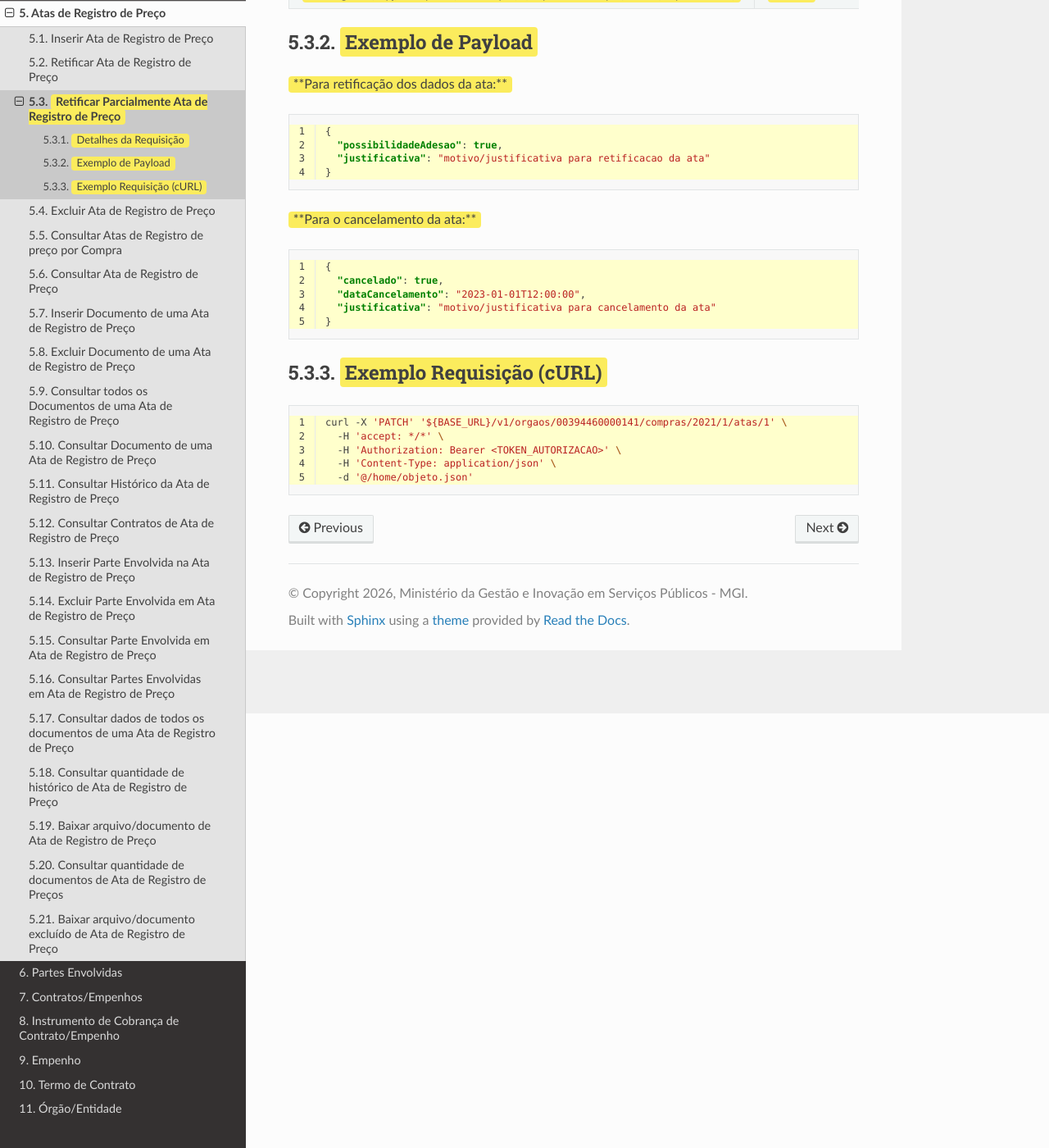
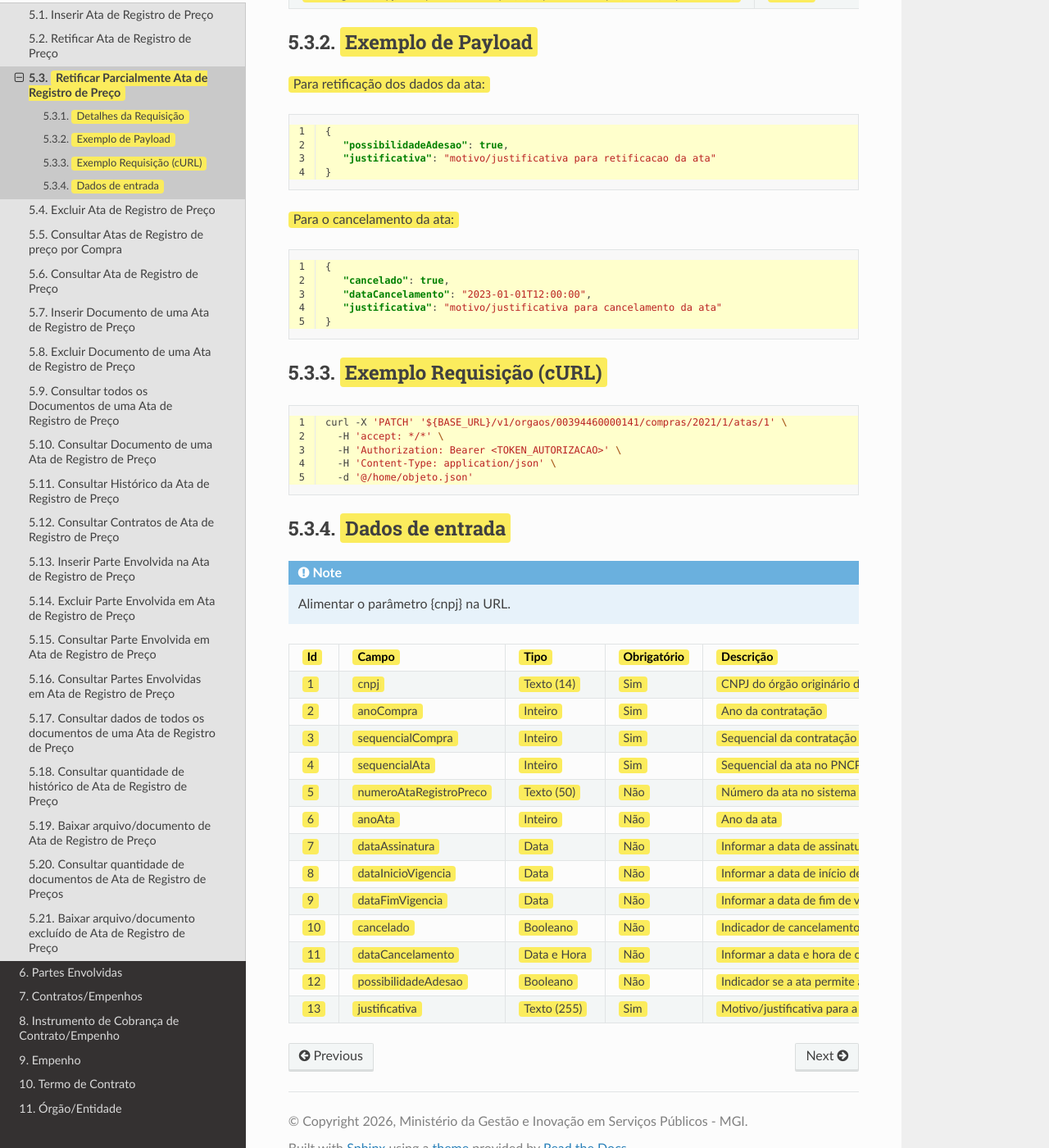
Before and after one commit to carlosmgi/Manual-de-Integracao-do-PNCP, a Sphinx documentation site: the page built from docs/source/ata_de_registro_de_preco/retificar_parcialmente_ata_de_registro_de_preco.rst, in a window 1280 px wide and 1400 px high, scrolled down 530 px. Shown: the whole window at 82% size. Built offline with Sphinx 7.4.7 and the Read the Docs theme 3.1.0, drawn with Linux system fonts in a browser that asks for light colours; pages that are not in the unit, such as notebooks, are missing from menus.

Commit message:
Fix formatting and enhance examples in documentation

```diff
--- a/docs/source/ata_de_registro_de_preco/retificar_parcialmente_ata_de_registro_de_preco.rst
+++ b/docs/source/ata_de_registro_de_preco/retificar_parcialmente_ata_de_registro_de_preco.rst
@@ -23,27 +23,27 @@
 :destaque-amarelo-claro:`Exemplo de Payload`
 ~~~~~~~~~~~~~~~~~~
 
-:destaque-amarelo-claro:`**Para retificação dos dados da ata:**`
+:destaque-amarelo-claro:`Para retificação dos dados da ata:`
 
 .. code-block:: json
    :linenos:
    :emphasize-lines: 1-4
 
    {
-     "possibilidadeAdesao": true,
-     "justificativa": "motivo/justificativa para retificacao da ata"
+      "possibilidadeAdesao": true,
+      "justificativa": "motivo/justificativa para retificacao da ata"
    }
 
-:destaque-amarelo-claro:`**Para o cancelamento da ata:**`
+:destaque-amarelo-claro:`Para o cancelamento da ata:`
 
 .. code-block:: json
    :linenos:
    :emphasize-lines: 1-5
 
    {
-     "cancelado": true,
-     "dataCancelamento": "2023-01-01T12:00:00",
-     "justificativa": "motivo/justificativa para cancelamento da ata"
+      "cancelado": true,
+      "dataCancelamento": "2023-01-01T12:00:00",
+      "justificativa": "motivo/justificativa para cancelamento da ata"
    }
 
 :destaque-amarelo-claro:`Exemplo Requisição (cURL)`
@@ -58,3 +58,98 @@
      -H 'Authorization: Bearer <TOKEN_AUTORIZACAO>' \
      -H 'Content-Type: application/json' \
      -d '@/home/objeto.json'
+
+:destaque-amarelo-claro:`Dados de entrada`
+~~~~~~~~~~~~~~~~
+
+.. note::
+   Alimentar o parâmetro {cnpj} na URL.
+
+.. list-table::
+   :width: 100%
+   :widths: 5 25 15 15 40
+   :header-rows: 1
+
+   * - :destaque-amarelo-claro:`Id`
+     - :destaque-amarelo-claro:`Campo`
+     - :destaque-amarelo-claro:`Tipo`
+     - :destaque-amarelo-claro:`Obrigatório`
+     - :destaque-amarelo-claro:`Descrição`
+
+   * - :destaque-amarelo-claro:`1`
+     - :destaque-amarelo-claro:`cnpj`
+     - :destaque-amarelo-claro:`Texto (14)`
+     - :destaque-amarelo-claro:`Sim`
+     - :destaque-amarelo-claro:`CNPJ do órgão originário da contratação informado na inclusão (proprietário da contratação)`
+
+   * - :destaque-amarelo-claro:`2`
+     - :destaque-amarelo-claro:`anoCompra`
+     - :destaque-amarelo-claro:`Inteiro`
+     - :destaque-amarelo-claro:`Sim`
+     - :destaque-amarelo-claro:`Ano da contratação`
+
+   * - :destaque-amarelo-claro:`3`
+     - :destaque-amarelo-claro:`sequencialCompra`
+     - :destaque-amarelo-claro:`Inteiro`
+     - :destaque-amarelo-claro:`Sim`
+     - :destaque-amarelo-claro:`Sequencial da contratação no PNCP; número sequencial gerado no momento em que a contratação foi inserida no PNCP`
+
+   * - :destaque-amarelo-claro:`4`
+     - :destaque-amarelo-claro:`sequencialAta`
+     - :destaque-amarelo-claro:`Inteiro`
+     - :destaque-amarelo-claro:`Sim`
+     - :destaque-amarelo-claro:`Sequencial da ata no PNCP; número sequencial gerado no momento em que a ata foi inserida no PNCP`
+
+   * - :destaque-amarelo-claro:`5`
+     - :destaque-amarelo-claro:`numeroAtaRegistroPreco`
+     - :destaque-amarelo-claro:`Texto (50)`
+     - :destaque-amarelo-claro:`Não`
+     - :destaque-amarelo-claro:`Número da ata no sistema de origem`
+
+   * - :destaque-amarelo-claro:`6`
+     - :destaque-amarelo-claro:`anoAta`
+     - :destaque-amarelo-claro:`Inteiro`
+     - :destaque-amarelo-claro:`Não`
+     - :destaque-amarelo-claro:`Ano da ata`
+
+   * - :destaque-amarelo-claro:`7`
+     - :destaque-amarelo-claro:`dataAssinatura`
+     - :destaque-amarelo-claro:`Data`
+     - :destaque-amarelo-claro:`Não`
+     - :destaque-amarelo-claro:`Informar a data de assinatura da ata`
+
+   * - :destaque-amarelo-claro:`8`
+     - :destaque-amarelo-claro:`dataInicioVigencia`
+     - :destaque-amarelo-claro:`Data`
+     - :destaque-amarelo-claro:`Não`
+     - :destaque-amarelo-claro:`Informar a data de início de vigência da ata`
+
+   * - :destaque-amarelo-claro:`9`
+     - :destaque-amarelo-claro:`dataFimVigencia`
+     - :destaque-amarelo-claro:`Data`
+     - :destaque-amarelo-claro:`Não`
+     - :destaque-amarelo-claro:`Informar a data de fim de vigência da ata`
+
+   * - :destaque-amarelo-claro:`10`
+     - :destaque-amarelo-claro:`cancelado`
+     - :destaque-amarelo-claro:`Booleano`
+     - :destaque-amarelo-claro:`Não`
+     - :destaque-amarelo-claro:`Indicador de cancelamento da ata; se omitido, assume valor “Falso”`
+
+   * - :destaque-amarelo-claro:`11`
+     - :destaque-amarelo-claro:`dataCancelamento`
+     - :destaque-amarelo-claro:`Data e Hora`
+     - :destaque-amarelo-claro:`Não`
+     - :destaque-amarelo-claro:`Informar a data e hora de cancelamento da ata caso o indicador de cancelamento seja verdadeiro`
+
+   * - :destaque-amarelo-claro:`12`
+     - :destaque-amarelo-claro:`possibilidadeAdesao`
+     - :destaque-amarelo-claro:`Booleano`
+     - :destaque-amarelo-claro:`Não`
+     - :destaque-amarelo-claro:`Indicador se a ata permite adesão de não participantes (False = Não / True = Sim)`
+
+   * - :destaque-amarelo-claro:`13`
+     - :destaque-amarelo-claro:`justificativa`
+     - :destaque-amarelo-claro:`Texto (255)`
+     - :destaque-amarelo-claro:`Sim`
+     - :destaque-amarelo-claro:`Motivo/justificativa para a retificação dos atributos da ata`
```
